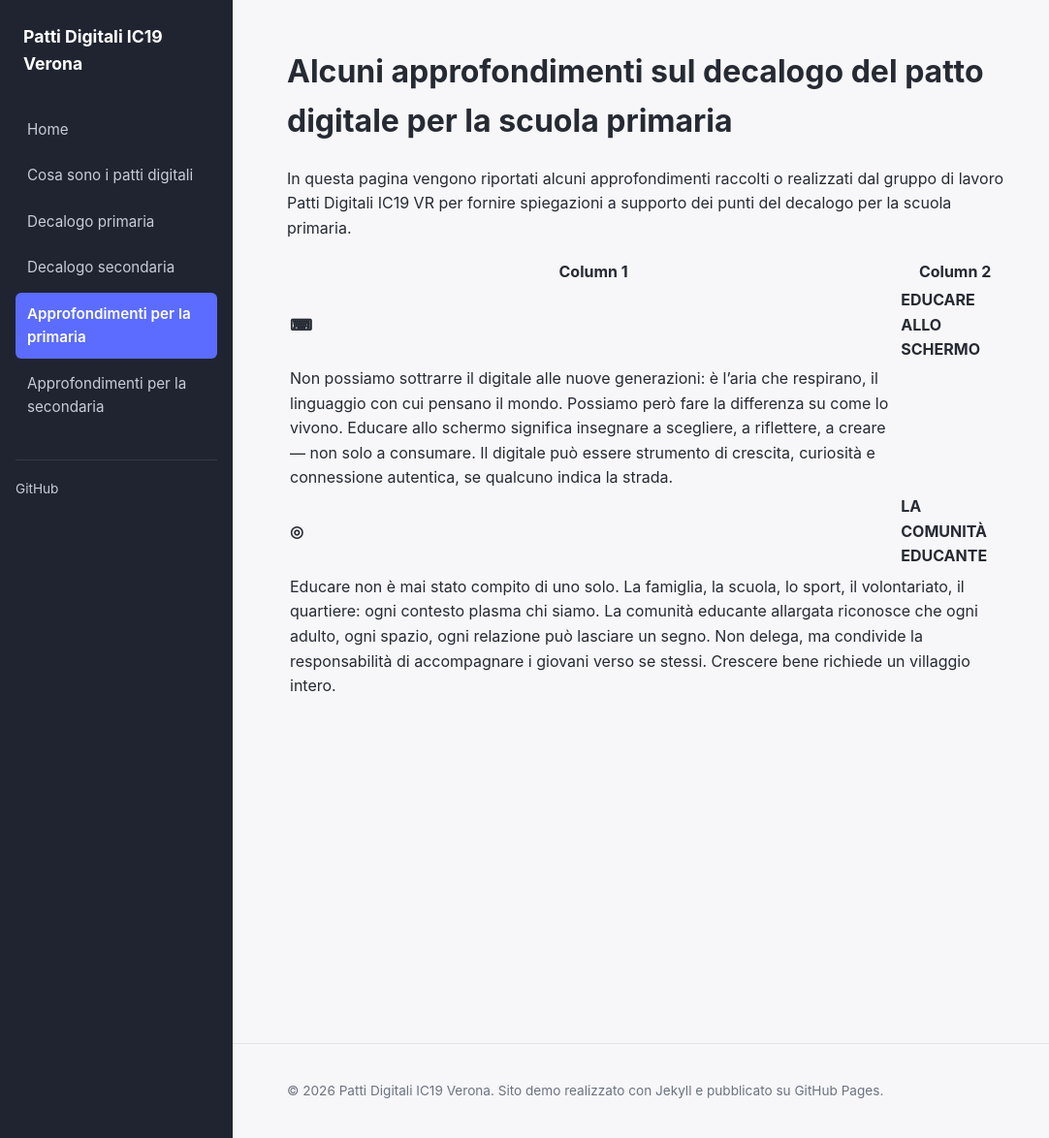
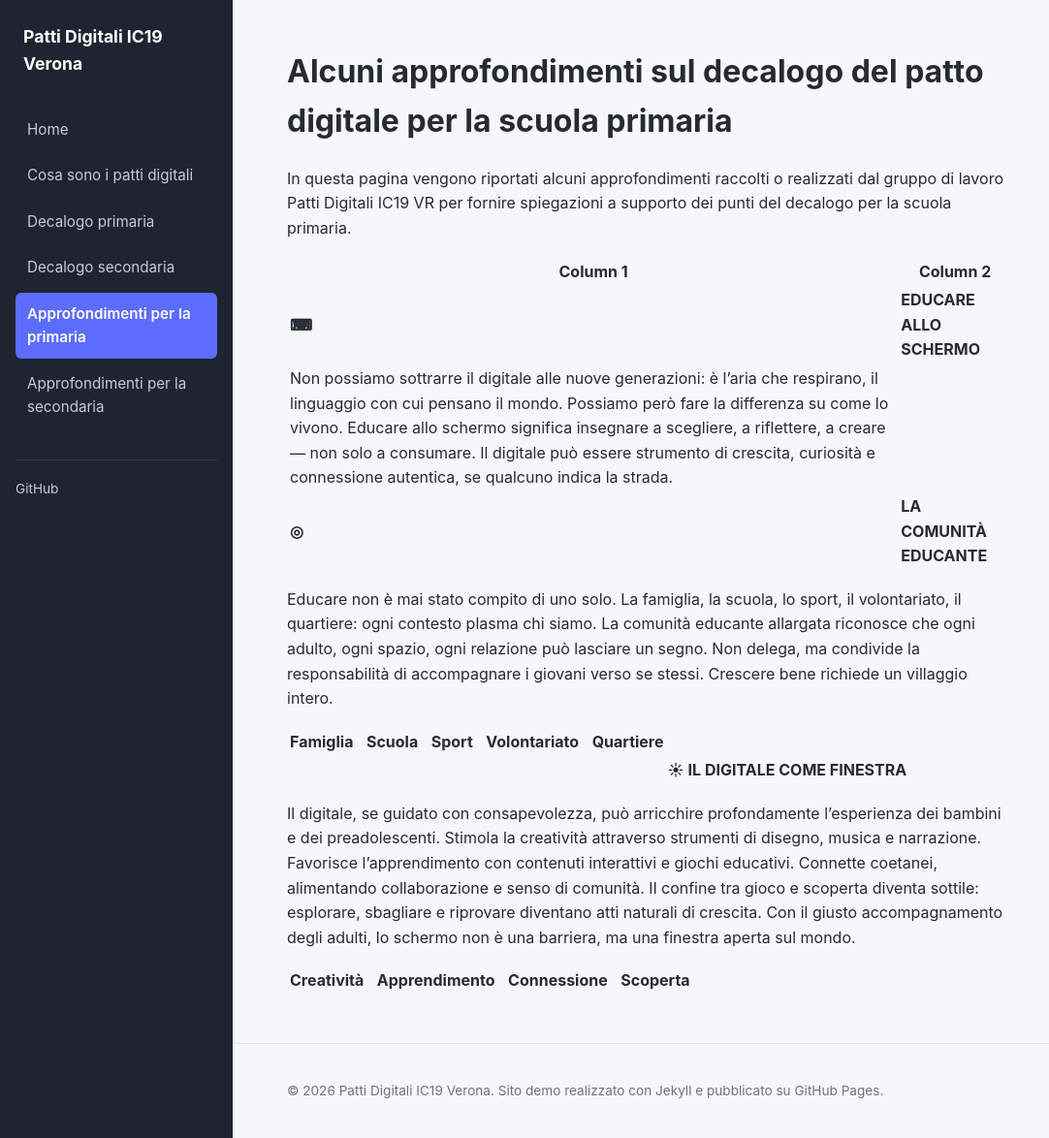
Before and after one commit to albvalente/prova, a Jekyll site: the page built from patto-digitale-primaria-approfondimenti.md, in a window 1280 px wide and 1174 px high. Shown: the whole window at 97% size, without its empty margins (0-1082 px from the left). Built offline with Jekyll 4.4.1, drawn with Linux system fonts in a browser that asks for light colours.

Commit message:
Update patto-digitale-primaria-approfondimenti.md

```diff
--- a/patto-digitale-primaria-approfondimenti.md
+++ b/patto-digitale-primaria-approfondimenti.md
@@ -13,4 +13,11 @@ In questa pagina vengono riportati alcuni approfondimenti raccolti o realizzati
 Non possiamo sottrarre il digitale alle nuove generazioni: è l'aria che respirano, il linguaggio con cui pensano il mondo. Possiamo però fare la differenza su come lo vivono. Educare allo schermo significa insegnare a scegliere, a riflettere, a creare — non solo a consumare. Il digitale può essere strumento di crescita, curiosità e connessione autentica, se qualcuno indica la strada. |
 | **◎** | **LA COMUNITÀ EDUCANTE**
 
-Educare non è mai stato compito di uno solo. La famiglia, la scuola, lo sport, il volontariato, il quartiere: ogni contesto plasma chi siamo. La comunità educante allargata riconosce che ogni adulto, ogni spazio, ogni relazione può lasciare un segno. Non delega, ma condivide la responsabilità di accompagnare i giovani verso se stessi. Crescere bene richiede un villaggio intero. |
+Educare non è mai stato compito di uno solo. La famiglia, la scuola, lo sport, il volontariato, il quartiere: ogni contesto plasma chi siamo. La comunità educante allargata riconosce che ogni adulto, ogni spazio, ogni relazione può lasciare un segno. Non delega, ma condivide la responsabilità di accompagnare i giovani verso se stessi. Crescere bene richiede un villaggio intero.
+
+**Famiglia**   **Scuola**   **Sport**   **Volontariato**   **Quartiere** |
+| **☀** | **IL DIGITALE COME FINESTRA**
+
+Il digitale, se guidato con consapevolezza, può arricchire profondamente l'esperienza dei bambini e dei preadolescenti. Stimola la creatività attraverso strumenti di disegno, musica e narrazione. Favorisce l'apprendimento con contenuti interattivi e giochi educativi. Connette coetanei, alimentando collaborazione e senso di comunità. Il confine tra gioco e scoperta diventa sottile: esplorare, sbagliare e riprovare diventano atti naturali di crescita. Con il giusto accompagnamento degli adulti, lo schermo non è una barriera, ma una finestra aperta sul mondo.
+
+**Creatività**   **Apprendimento**   **Connessione**   **Scoperta** |
```
